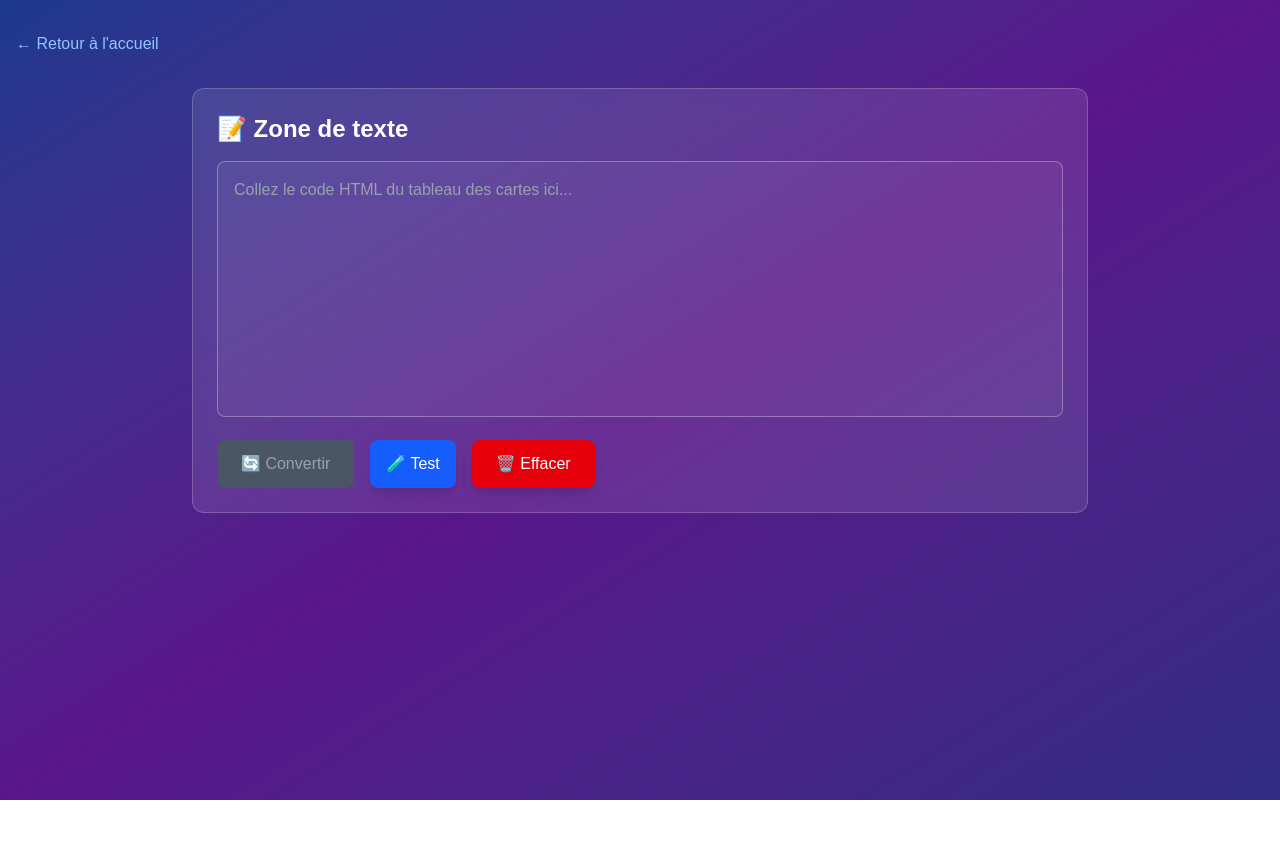
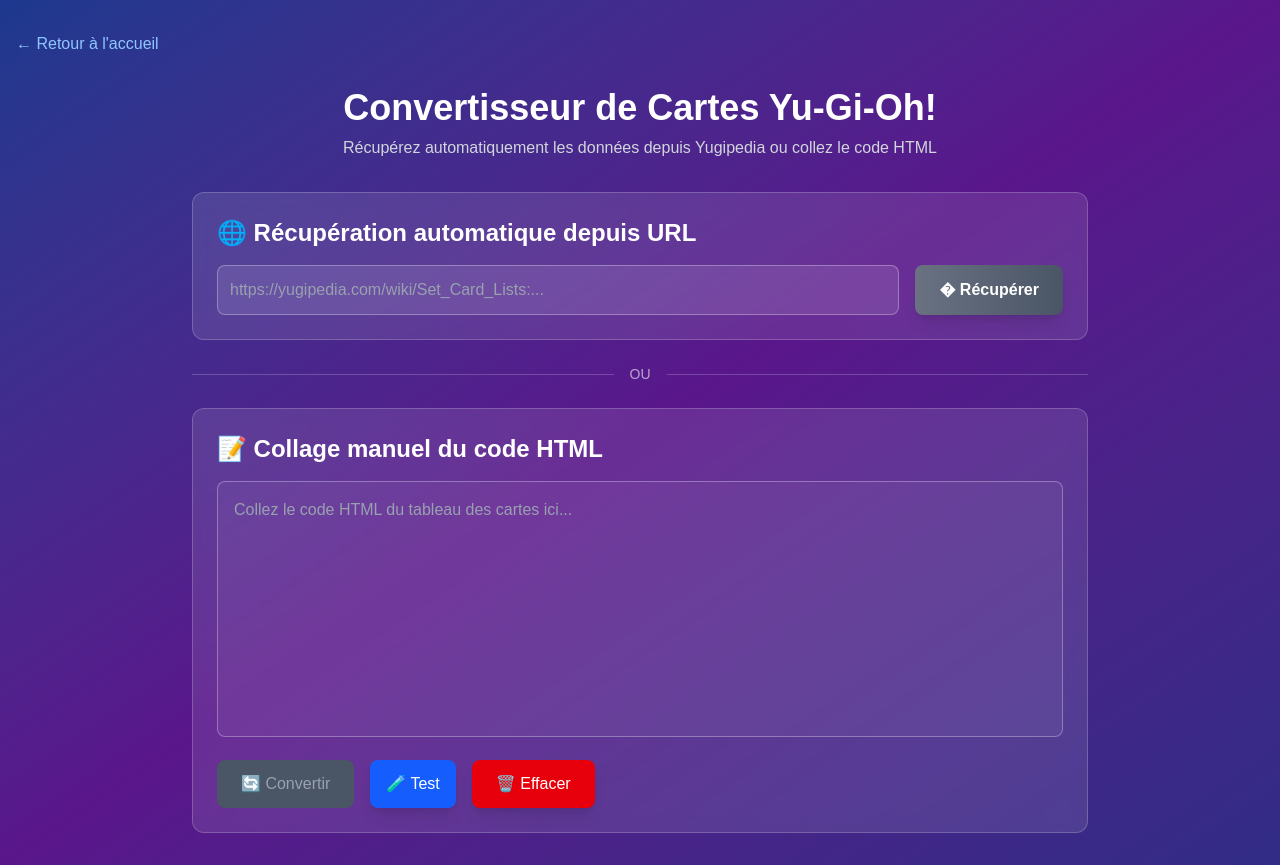
Before and after one commit to D0gZys/yugioh-collection-web, a Next.js app: page /convertisseur in a window 1280 px wide. Before the commit the page ends 800 px from the top, so only its background shows below. Built offline with nearby package versions, Linux system fonts and the light colour scheme.

Commit message:
Moyen de conversion
Conversion via lien yugipedia

```diff
--- a/package.json
+++ b/package.json
@@ -10,7 +10,9 @@
   },
   "dependencies": {
     "@prisma/client": "^6.17.0",
+    "@types/cheerio": "^0.22.35",
     "@types/pg": "^8.15.5",
+    "cheerio": "^1.1.2",
     "next": "15.5.4",
     "pg": "^8.16.3",
     "prisma": "^6.17.0",
--- /dev/null
+++ b/src/app/api/fetch-cards/route.ts
@@ -0,0 +1,56 @@
+import { NextRequest, NextResponse } from 'next/server';
+import * as cheerio from 'cheerio';
+
+export async function POST(request: NextRequest) {
+  try {
+    const { url } = await request.json();
+
+    if (!url) {
+      return NextResponse.json({ error: 'URL manquante' }, { status: 400 });
+    }
+
+    // Vérifier que c'est bien une URL Yugipedia
+    if (!url.includes('yugipedia.com')) {
+      return NextResponse.json({ error: 'Seules les URLs Yugipedia sont autorisées' }, { status: 400 });
+    }
+
+    // Récupérer la page web
+    const response = await fetch(url, {
+      headers: {
+        'User-Agent': 'Mozilla/5.0 (compatible; YugiohCollectionBot/1.0)',
+      },
+    });
+
+    if (!response.ok) {
+      throw new Error(`Erreur HTTP: ${response.status}`);
+    }
+
+    const html = await response.text();
+
+    // Utiliser Cheerio pour parser le HTML côté serveur
+    const $ = cheerio.load(html);
+
+    // Trouver le tableau des cartes (habituellement dans une table avec tbody)
+    const tableBody = $('table tbody').first();
+
+    if (tableBody.length === 0) {
+      return NextResponse.json({ error: 'Aucun tableau trouvé sur cette page' }, { status: 404 });
+    }
+
+    // Extraire le HTML du tbody
+    const tableHtml = tableBody.html();
+
+    return NextResponse.json({
+      success: true,
+      html: `<tbody>${tableHtml}</tbody>`,
+      url: url
+    });
+
+  } catch (error) {
+    console.error('Erreur lors de la récupération:', error);
+    return NextResponse.json(
+      { error: 'Impossible de récupérer les données de cette URL' },
+      { status: 500 }
+    );
+  }
+}
--- a/src/app/convertisseur/page.tsx
+++ b/src/app/convertisseur/page.tsx
@@ -14,7 +14,9 @@
 
 export default function ConvertisseurPage() {
   const [text, setText] = useState('');
+  const [url, setUrl] = useState('');
   const [extractedCards, setExtractedCards] = useState<Card[]>([]);
+  const [isLoading, setIsLoading] = useState(false);
 
   // Fonction pour extraire les données des cartes depuis le HTML
   const parseCardsFromHTML = (htmlText: string): Card[] => {
@@ -83,6 +85,44 @@
     return cards;
   };
 
+  // Fonction pour récupérer les données depuis une URL
+  const handleFetchFromUrl = async () => {
+    if (!url.trim()) return;
+
+    setIsLoading(true);
+    try {
+      console.log('Récupération depuis URL:', url);
+
+      const response = await fetch('/api/fetch-cards', {
+        method: 'POST',
+        headers: {
+          'Content-Type': 'application/json',
+        },
+        body: JSON.stringify({ url: url.trim() }),
+      });
+
+      const data = await response.json();
+
+      if (!response.ok) {
+        throw new Error(data.error || 'Erreur lors de la récupération');
+      }
+
+      console.log('HTML récupéré:', data.html.substring(0, 200) + '...');
+
+      // Utiliser le HTML récupéré avec notre fonction d'extraction
+      const cards = parseCardsFromHTML(data.html);
+      console.log('Cartes extraites depuis URL:', cards);
+      setExtractedCards(cards);
+      setText(data.html); // Optionnel : afficher le HTML récupéré
+
+    } catch (error) {
+      console.error('Erreur:', error);
+      alert(`Erreur: ${error}`);
+    } finally {
+      setIsLoading(false);
+    }
+  };
+
   // Fonction appelée lors du clic sur "Convertir"
   const handleConvert = () => {
     console.log('Bouton Convertir cliqué');
@@ -116,11 +156,51 @@
           </Link>
         </nav>
 
-        {/* Zone de texte */}
-        <div className="max-w-4xl mx-auto">
+        {/* Titre principal */}
+        <div className="text-center mb-8">
+          <h1 className="text-4xl font-bold text-white mb-2">
+            Convertisseur de Cartes Yu-Gi-Oh!
+          </h1>
+          <p className="text-gray-300">
+            Récupérez automatiquement les données depuis Yugipedia ou collez le code HTML
+          </p>
+        </div>
+
+        <div className="max-w-4xl mx-auto space-y-6">
+          {/* Section URL */}
           <div className="bg-white/10 backdrop-blur-sm border border-white/20 rounded-xl p-6">
             <h2 className="text-2xl font-semibold text-white mb-4">
-              📝 Zone de texte
+              🌐 Récupération automatique depuis URL
+            </h2>
+            <div className="flex flex-col sm:flex-row gap-4">
+              <input
+                type="url"
+                value={url}
+                onChange={(e) => setUrl(e.target.value)}
+                placeholder="https://yugipedia.com/wiki/Set_Card_Lists:..."
+                className="flex-1 p-3 bg-white/10 border border-white/30 rounded-lg text-white placeholder-gray-400 focus:outline-none focus:border-blue-400 focus:ring-1 focus:ring-blue-400"
+              />
+              <button
+                onClick={handleFetchFromUrl}
+                disabled={!url.trim() || isLoading}
+                className="px-6 py-3 bg-gradient-to-r from-green-500 to-teal-600 text-white font-semibold rounded-lg hover:from-green-600 hover:to-teal-700 transform hover:scale-105 transition-all shadow-lg disabled:from-gray-500 disabled:to-gray-600 disabled:cursor-not-allowed disabled:transform-none"
+              >
+                {isLoading ? '⏳ Récupération...' : '� Récupérer'}
+              </button>
+            </div>
+          </div>
+
+          {/* Séparateur */}
+          <div className="flex items-center justify-center">
+            <div className="border-t border-white/20 flex-grow"></div>
+            <span className="mx-4 text-white/60 text-sm font-medium">OU</span>
+            <div className="border-t border-white/20 flex-grow"></div>
+          </div>
+
+          {/* Section manuelle */}
+          <div className="bg-white/10 backdrop-blur-sm border border-white/20 rounded-xl p-6">
+            <h2 className="text-2xl font-semibold text-white mb-4">
+              📝 Collage manuel du code HTML
             </h2>
 
             <textarea
```
Also changed, not shown: 1 other file (tests, documents, lock files or other folders).
